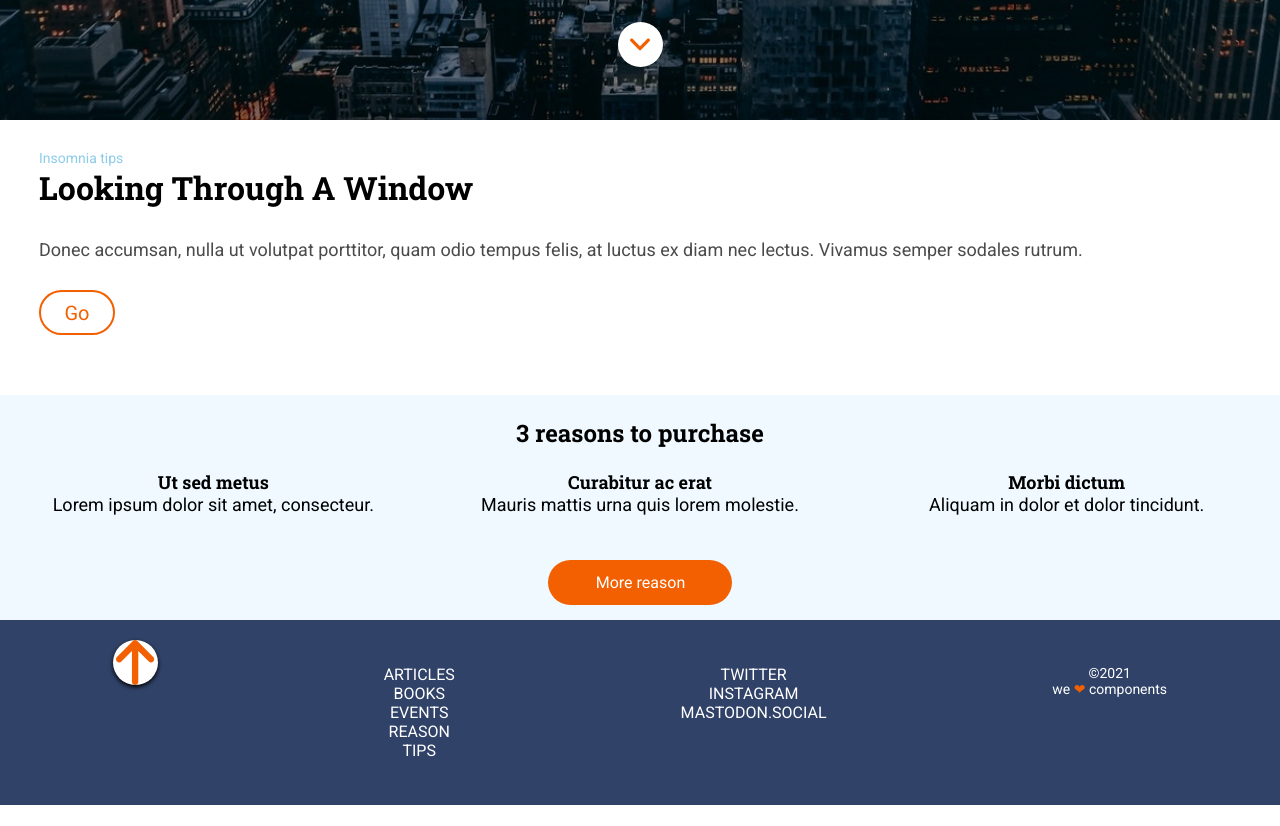
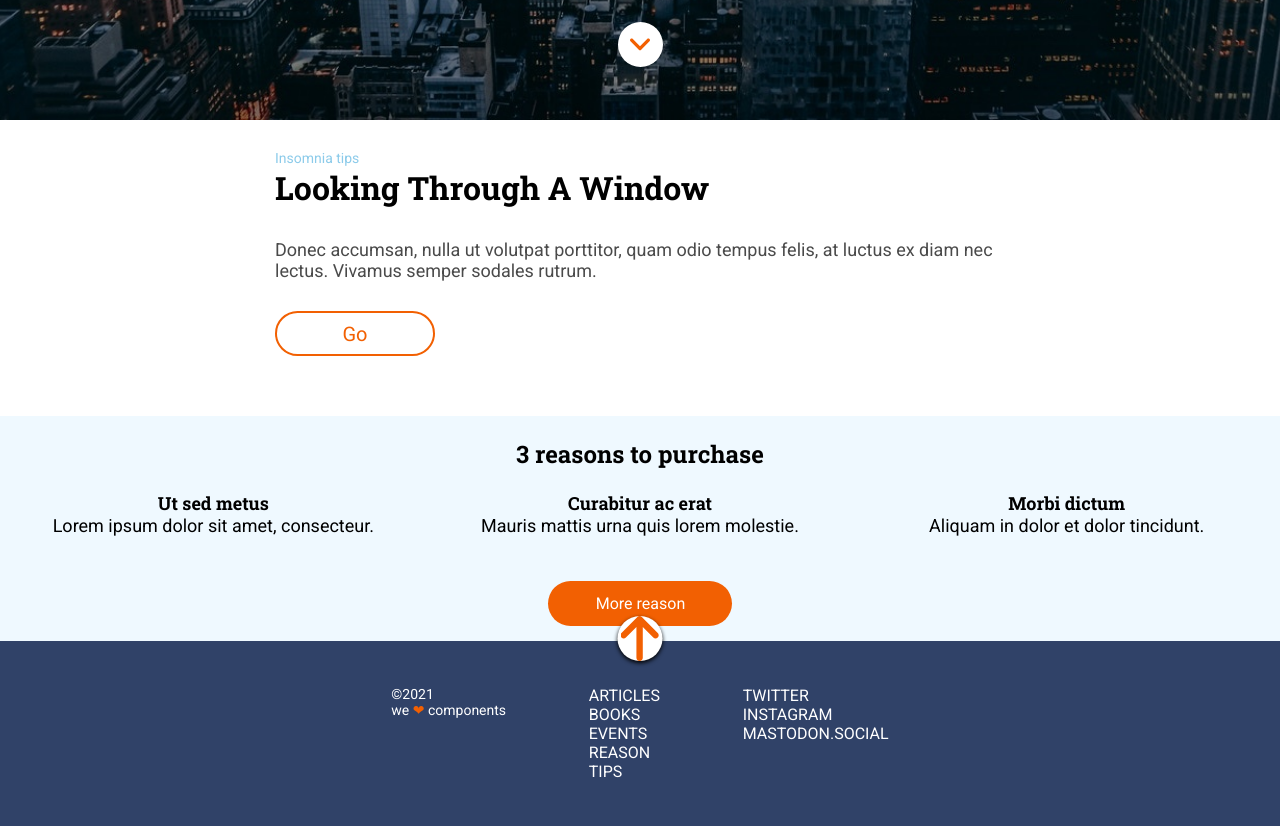
Before and after one commit to Adalab/modulo-1-evaluacion-final-EstLopCor, a website: page src/html/index.html in a window 1280 px wide. Shown: the part 680-1506 px from the top of the page. Before the commit the page ends 1485 px from the top, so only its background shows below. Drawn offline with nearby package versions, Linux system fonts and the light colour scheme; files that its build step writes are made by us from their sources; files whose address does not match are found by name.

Commit message:
make responsive footer section

```diff
--- a/src/html/partials/footer.html
+++ b/src/html/partials/footer.html
@@ -1,6 +1,7 @@
 <footer id="footer" class="footer">
   <a class="footer__button" href="#top"><img src="./assets/images/ico-arrow.svg" alt="Volver arriba"
       title="Volver arriba"></a>
+  <div class="footer__container">
     <ul class="footer__sections">
       <li><a class="footer__sections--link" href="https://adalab.es/" target="_blank" title="Go to Adalab">
           Articles</a>
@@ -13,7 +14,8 @@
       </li>
       <li><a class="footer__sections--link" href="https://adalab.es/" target="_blank" title="Go to Adalab"> Reason</a>
       </li>
-    <li><a class="footer__sections--link" href="https://adalab.es/" target="_blank" title="Go to Adalab"> Tips</a></li>
+      <li><a class="footer__sections--link" href="https://adalab.es/" target="_blank" title="Go to Adalab"> Tips</a>
+      </li>
     </ul>
     <ul class="footer__socialnetworks">
       <li><a class="footer__socialnetworks--link" href="https://adalab.es/" target="_blank" title="Go to Adalab">
@@ -26,4 +28,6 @@
     <small class="footer__small">
       <div>©2021</div> we <span class="footer__small--heart">❤︎</span> components
     </small>
+  </div>
+
 </footer>
--- a/src/scss/layout/_footer.scss
+++ b/src/scss/layout/_footer.scss
@@ -1,10 +1,6 @@
 .footer {
-  display: flex;
-  flex-wrap: wrap;
-  flex-direction: column;
-  align-items: center;
-  justify-content: center;
   background-color: $color-footer;
+
   &__button {
     height: 45px;
     width: 45px;
@@ -13,9 +9,25 @@
     display: flex;
     justify-content: center;
     position: relative;
+    left: 50%;
     top: -25px;
+    transform: translateX(-50%);
     box-shadow: 0 2px 4px 0 #000;
+  }
+  &__container {
+    display: flex;
+    flex-wrap: wrap;
+    flex-direction: column;
+    align-items: center;
+    justify-content: center;
     @media all and (min-width: 768px) {
+      flex-direction: row;
+      justify-content: space-around;
+      align-items: flex-start;
+      padding-bottom: 45px;
+    }
+    @media all and (min-width: 1200px) {
+      margin: 0 350px;
     }
   }
   &__sections {
@@ -24,6 +36,10 @@
     font-size: 1rem;
     list-style-type: none;
     text-align: center;
+    @media all and (min-width: 768px) {
+      text-align: left;
+      order: 2;
+    }
     &--link {
       color: $primary-color;
       text-decoration: none;
@@ -37,7 +53,9 @@
     text-align: center;
     margin-top: 30px;
     @media all and (min-width: 768px) {
+      text-align: left;
       margin-top: 0;
+      order: 3;
     }
     &--link {
       color: $primary-color;
@@ -52,15 +70,11 @@
     margin: 45px 0;
     @media all and (min-width: 768px) {
       margin: 0;
+      text-align: left;
+      order: 1;
     }
     &--heart {
       color: $secundary-color;
     }
   }
-  @media all and (min-width: 768px) {
-    flex-direction: row;
-    padding: 45px 0;
-    justify-content: space-around;
-    align-items: flex-start;
-  }
 }
--- a/src/scss/layout/_insomnia.scss
+++ b/src/scss/layout/_insomnia.scss
@@ -39,9 +39,16 @@
     margin: 45px 0;
     @media all and (min-width: 768px) {
       margin: 30px 0 60px;
+      width: 91px;
+    }
+    @media all and (min-width: 1200px) {
+      width: 160px;
     }
   }
   @media all and (min-width: 768px) {
     margin: 0 39px;
   }
+  @media all and (min-width: 1200px) {
+    margin: 0 275px;
+  }
 }
```
Lines whose indentation alone changed are shown as unchanged.
